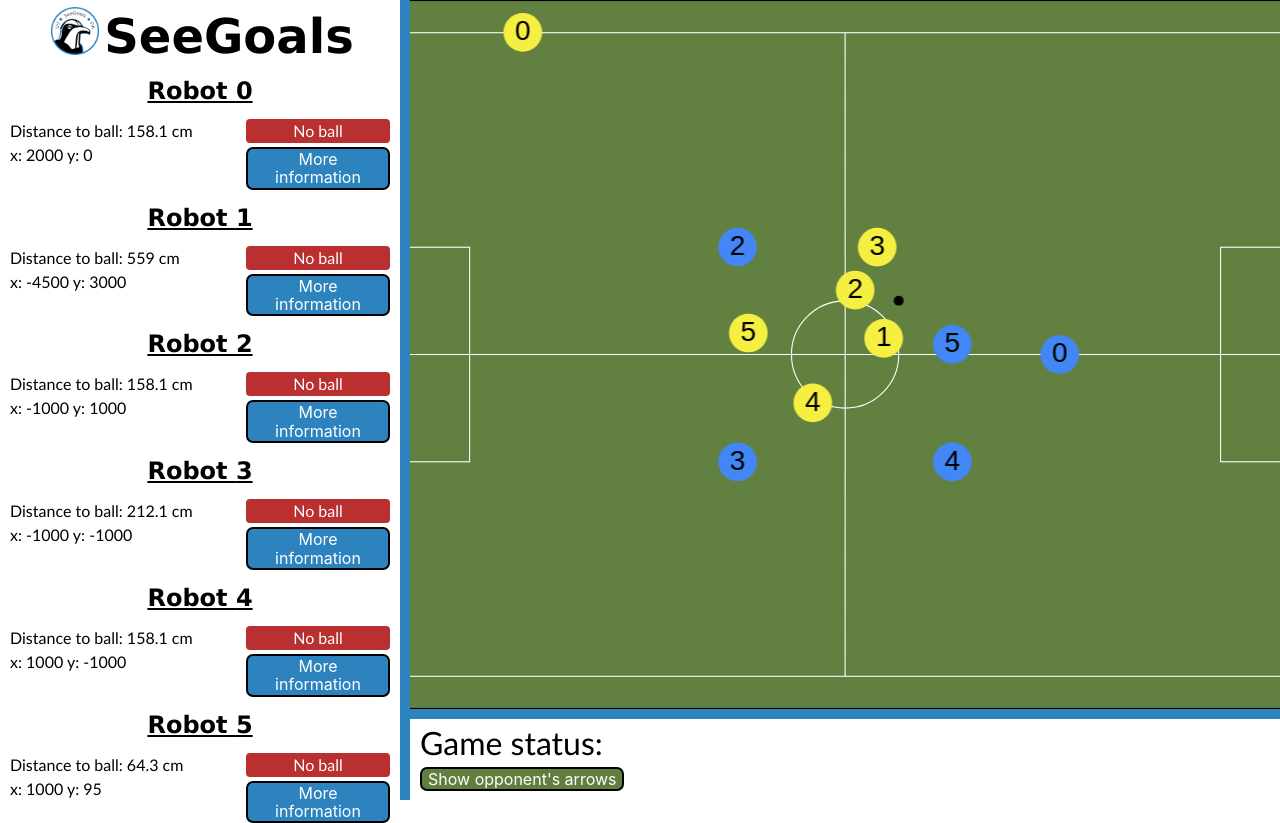
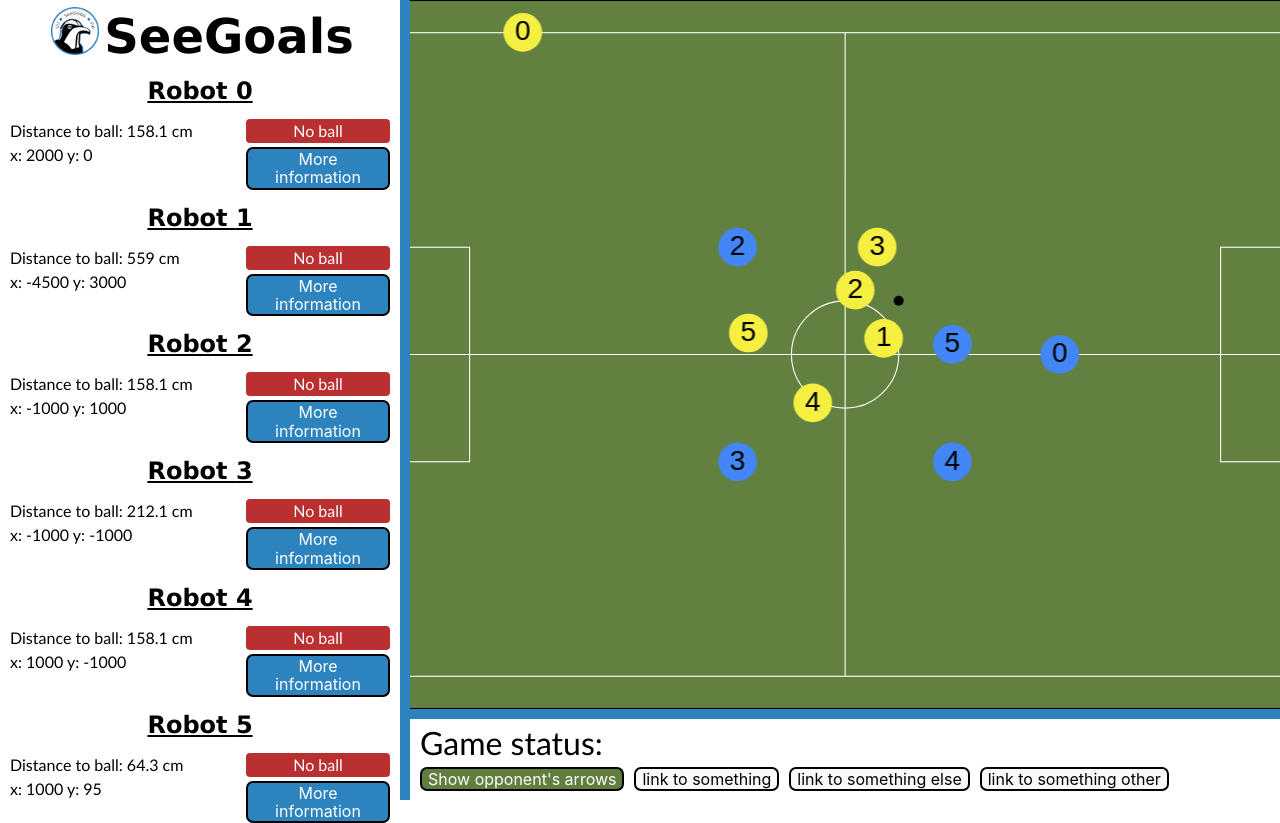
Before and after one commit to LiU-SeeGoals/GameViewer, a React (Vite) app: page / in a window 1280 px wide. Shown: the top 823 px of the page. Built offline with nearby package versions, Linux system fonts and the light colour scheme; no server answers.

Commit message:
lägg till knappar med länkar

```diff
--- a/src/components/gameViewer/GameViewer.tsx
+++ b/src/components/gameViewer/GameViewer.tsx
@@ -40,6 +40,15 @@ const GameViewer: React.FC<gameViewerProps> = ({gameState}: gameViewerProps) =>
                     >
                     {arrow ?"Hide opponent's arrows" : "Show opponent's arrows"}
                 </button>
+                <a href="">
+                    <button>link to something</button>
+                </a>
+                <a href="">
+                    <button>link to something else</button>
+                </a>
+                <a href="">
+                    <button>link to something other</button>
+                </a>
             </div>
         </div>
     );
```
